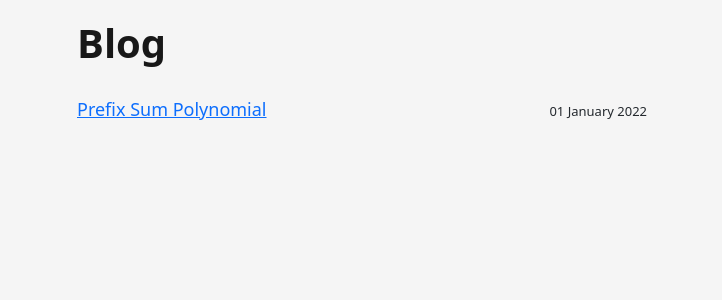
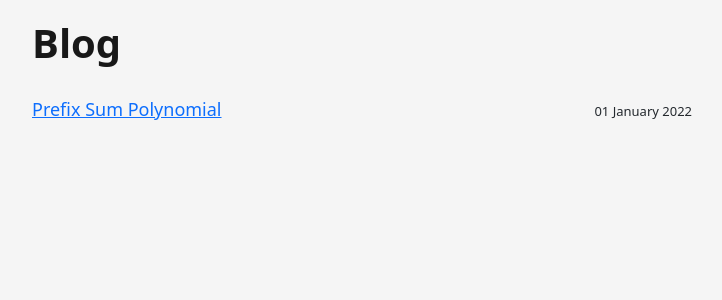
Before and after one commit to favre49/favre49.github.io, a Jekyll site: the page built from index.md, in a window 1280 px wide. Shown: the top 300 px of the page, without its empty margins (278-1000 px from the left). Built offline with Jekyll 4.4.1, drawn with Linux system fonts in a browser that asks for light colours.

Commit message:
Changing body width from 35em to 40em

```diff
--- a/css/style.scss
+++ b/css/style.scss
@@ -14,7 +14,7 @@ html {
 
 /* add additional CSS rules below */
 body {
-  width: 35em;
+  width: 40em;
   font-size: large;
   line-height: 1.5;
   margin: 0;
```
